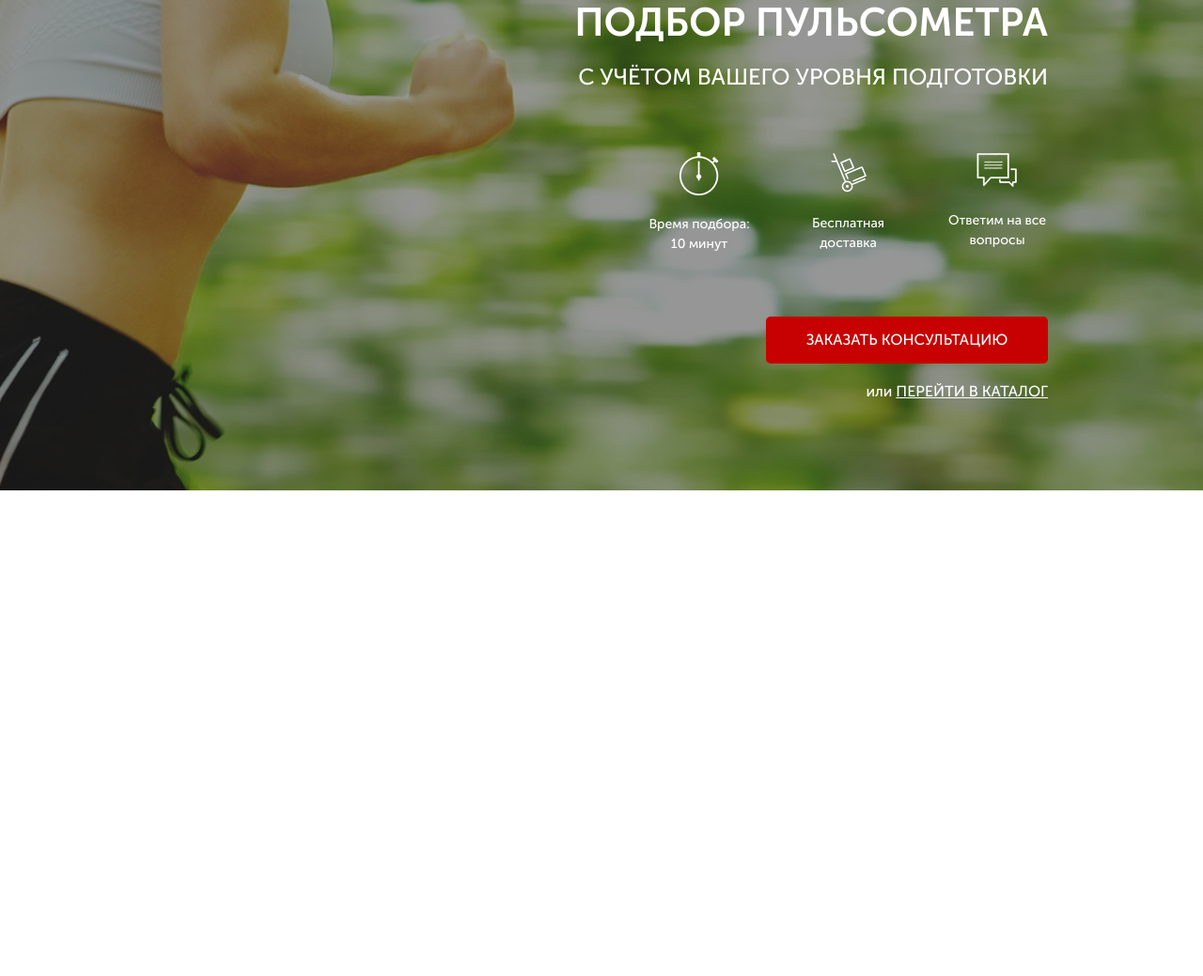
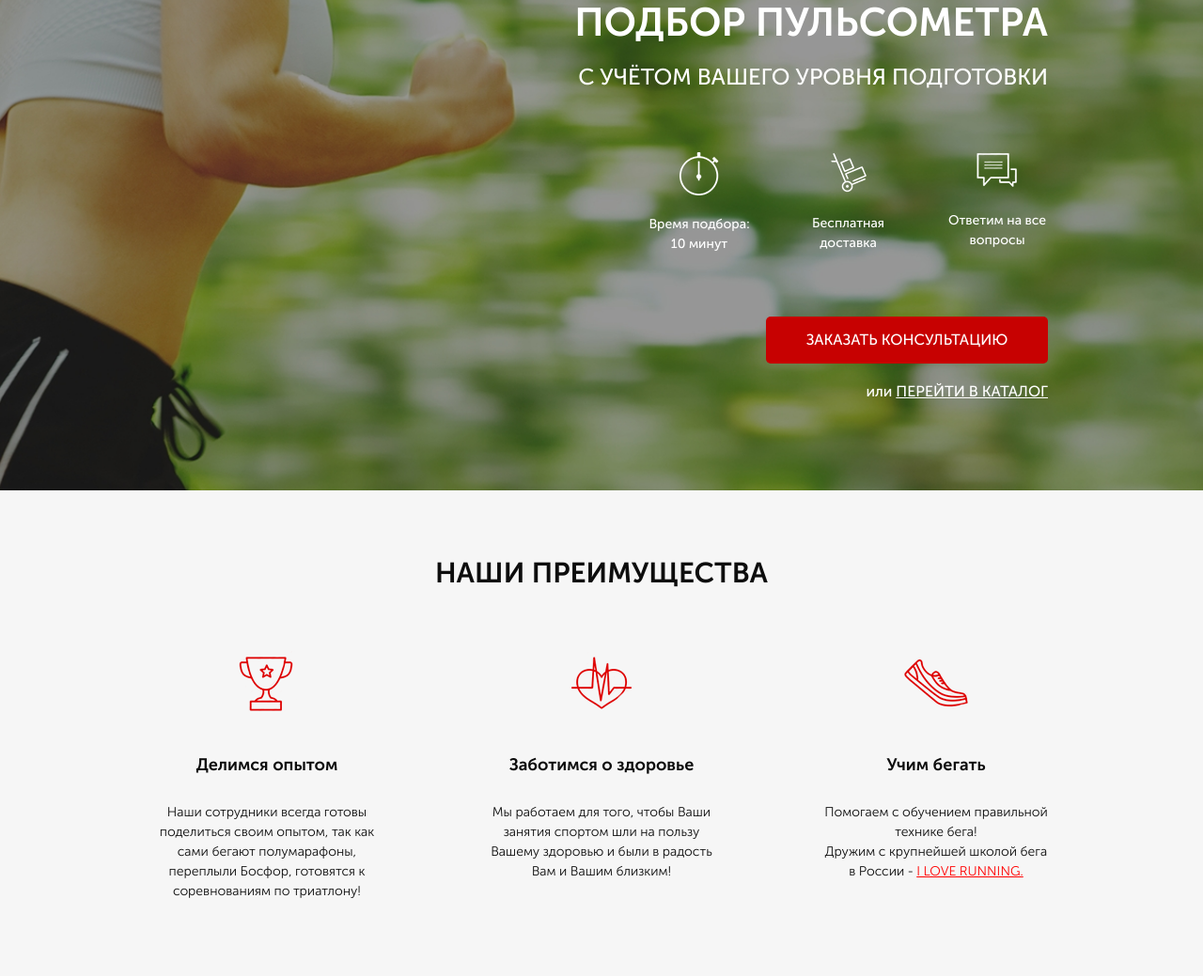
Before and after one commit to vowleonoff/PULSE-Project, a website: page src/index.html in a window 1280 px wide. Shown: the part 167-1206 px from the top of the page at 94% size. Before the commit the page ends 800 px from the top, so only its background shows below. Drawn offline with Linux system fonts and the light colour scheme.

Commit message:
add advantages block

```diff
--- a/src/index.html
+++ b/src/index.html
@@ -55,5 +55,45 @@
             </div>
         </div>
     </div>
+    <!-- second screen -->
+    <div class="advantages">
+        <div class="container">
+            <h2 class="title">НАШИ ПРЕИМУЩЕСТВА</h2>
+            <div class="advantages__wrapper">
+                <div class="advantages__item">
+                    <img src="icons/advantages/cup.png" alt="cup" class="advantages__icon">
+                    <div class="advantages__subtitle">
+                        Делимся опытом
+                    </div>
+                    <div class="advantages__descr">
+                        Наши сотрудники всегда готовы поделиться своим опытом,
+                        так как сами бегают полумарафоны, переплыли Босфор, готовятся к соревнованиям по триатлону!
+                    </div>
+                </div>
+                <div class="advantages__item">
+                    <img src="icons/advantages/heart.png" alt="heart" class="advantages__icon">
+                    <div class="advantages__subtitle">
+                        Заботимся о здоровье
+                    </div>
+                    <div class="advantages__descr">
+                        Мы работаем для того,
+                        чтобы Ваши занятия спортом шли на пользу Вашему здоровью и были в радость Вам и Вашим близким!
+                    </div>
+                </div>
+                <div class="advantages__item">
+                    <img src="icons/advantages/shoe.png" alt="shoe" class="advantages__icon">
+                    <div class="advantages__subtitle">
+                        Учим бегать
+                    </div>
+                    <div class="advantages__descr">
+                        Помогаем с обучением
+                        правильной технике бега!<br>
+                        Дружим с крупнейшей школой бега в России -
+                        <a href="#">I LOVE RUNNING.</a>
+                    </div>
+                </div>
+            </div>
+        </div>
+    </div>
 </body>
 </html>
--- /dev/null
+++ b/src/sass/blocks/_advantages.scss
@@ -0,0 +1,32 @@
+.advantages {
+    padding: 70px 0 80px 0;
+    background-color: #f6f6f6;
+    &__wrapper {
+        margin-top: 65px;
+        display: flex;
+        justify-content: space-between;
+    }
+    &__item {
+        display: flex;
+        flex-direction: column;
+        align-items: center;
+        max-width: 238px;
+    }
+    &__subtitle {
+        margin-top: 38px;
+        color: #0d0d0d;
+        font-size: 18px;
+        font-weight: 700;
+    }
+    &__descr {
+        margin-top: 26px;
+        color: #0d0d0d;
+        font-size: 14px;
+        font-weight: 300;
+        text-align: center;
+        a {
+            color: #ff0000;
+            text-decoration: underline;
+        }
+    }
+}
--- a/src/sass/blocks/_promo.scss
+++ b/src/sass/blocks/_promo.scss
@@ -1,7 +1,7 @@
 .promo {
     min-height: 650px;
     padding: 21px 0 93px 0;
-    background: url(../../img/main.jpeg) center (center/cover) no-repeat;
+    background: url(../img/main.jpeg) center (center/cover) no-repeat;
     &__wrapper {
         display: flex;
         flex-direction: column;
--- /dev/null
+++ b/src/sass/blocks/_titles.scss
@@ -0,0 +1,6 @@
+.title {
+    font-weight: 700;
+    font-size: 30px;
+    text-align: center;
+    color: #0D0D0D;
+}
--- a/src/sass/style.scss
+++ b/src/sass/style.scss
@@ -9,3 +9,5 @@
 @import 'blocks/promo';
 @import 'blocks/header';
 @import 'blocks/buttons';
+@import 'blocks/advantages';
+@import 'blocks/titles';
```
Also changed, not shown: src/css/style.min.css.
